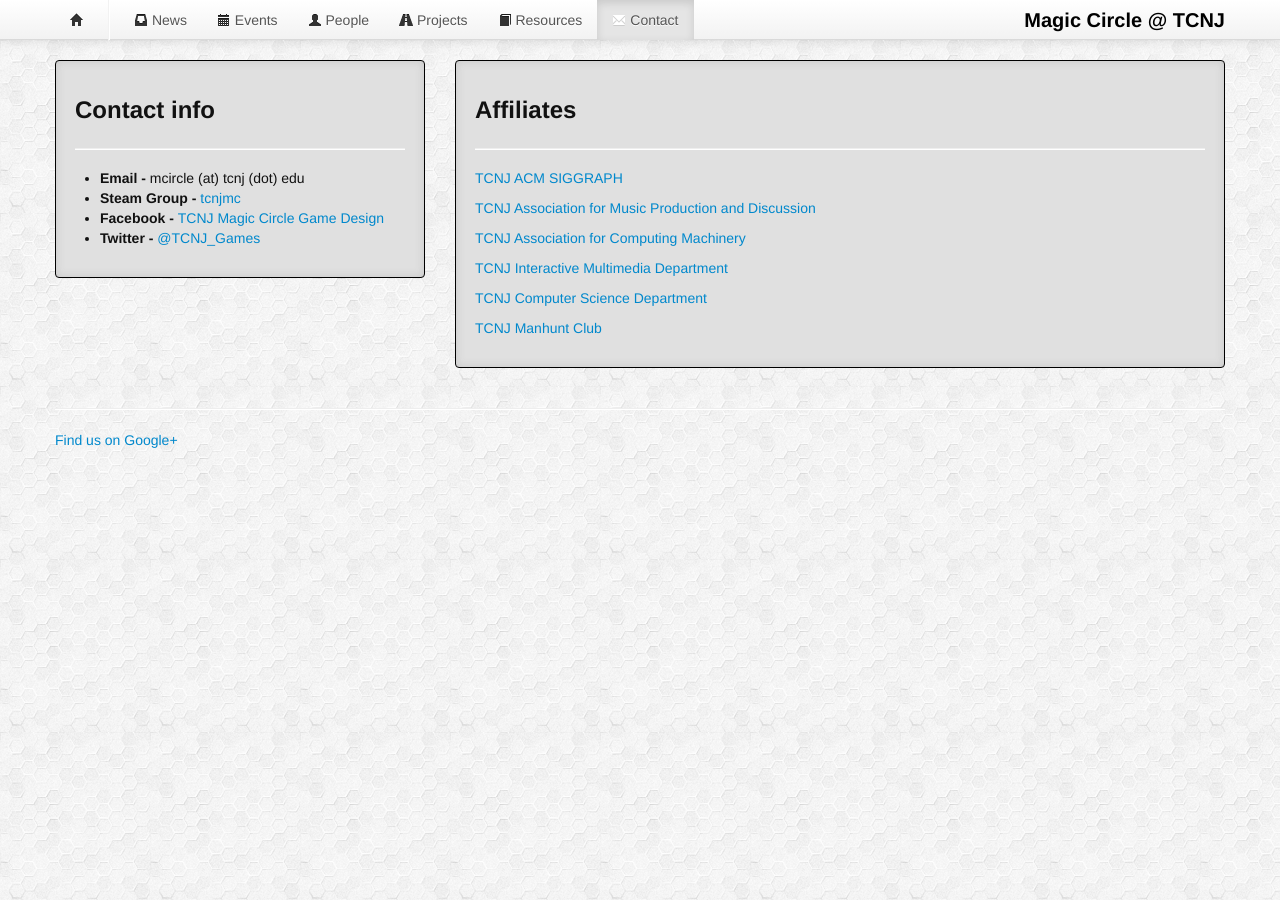
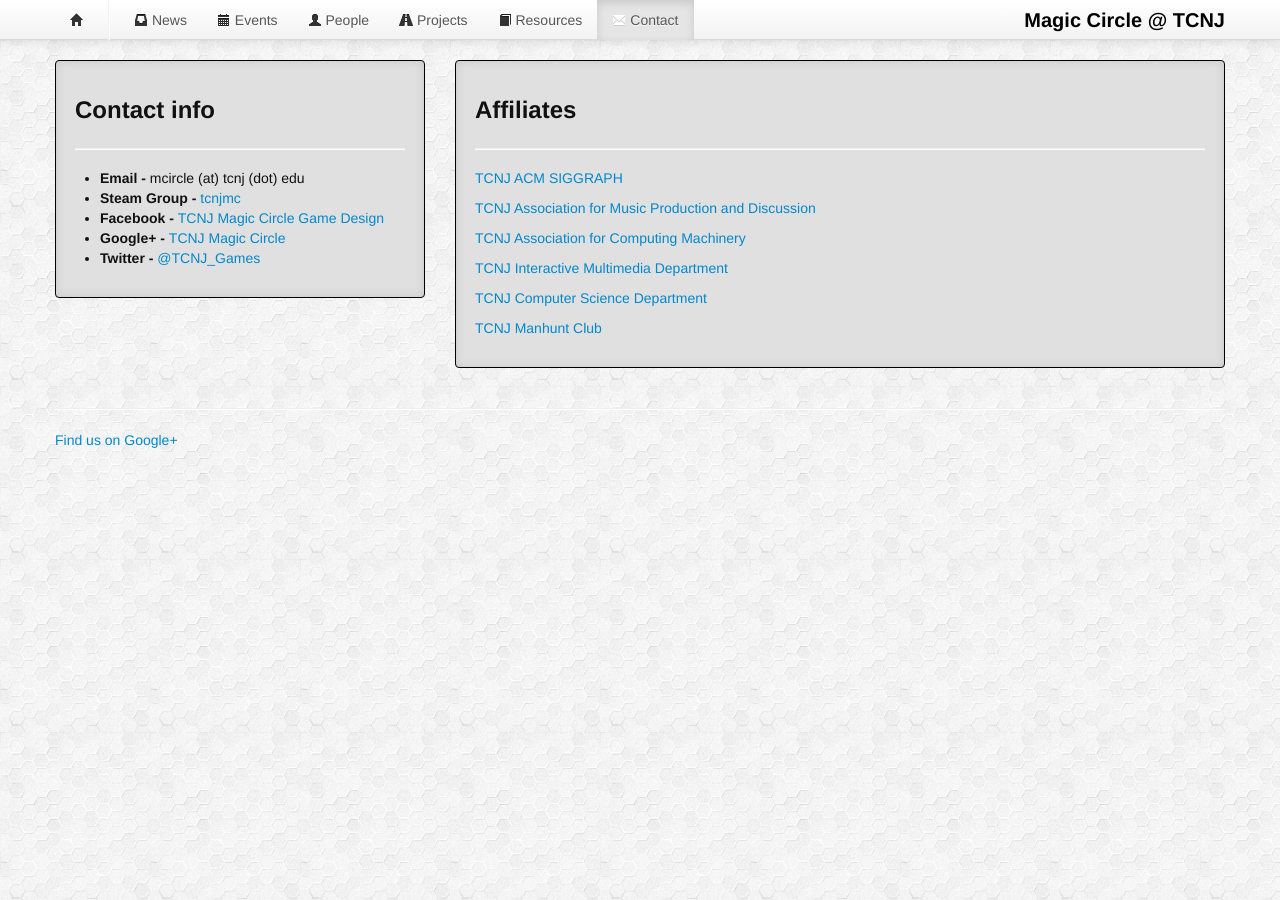
Before and after one commit to tcnj-magic-circle/tcnj-magic-circle.github.com, a Jekyll site: the page built from contact/index.html, in a window 1280 px wide. Built offline with Jekyll 4.4.1, drawn with Linux system fonts in a browser that asks for light colours; nearby versions of some CDN libraries.

Commit message:
Updated contact info to include Google+ group

```diff
--- a/contact/index.html
+++ b/contact/index.html
@@ -12,6 +12,10 @@
   content: TCNJ Magic Circle Game Design
   link: |
     https://www.facebook.com/pages/TCNJ-Magic-Circle-Game-Design/167187826697165
+- title: Google+
+  content: TCNJ Magic Circle
+  link: |
+    https://plus.google.com/109709895980285363335/
 - title: Twitter
   content: |
     @TCNJ_Games
```
